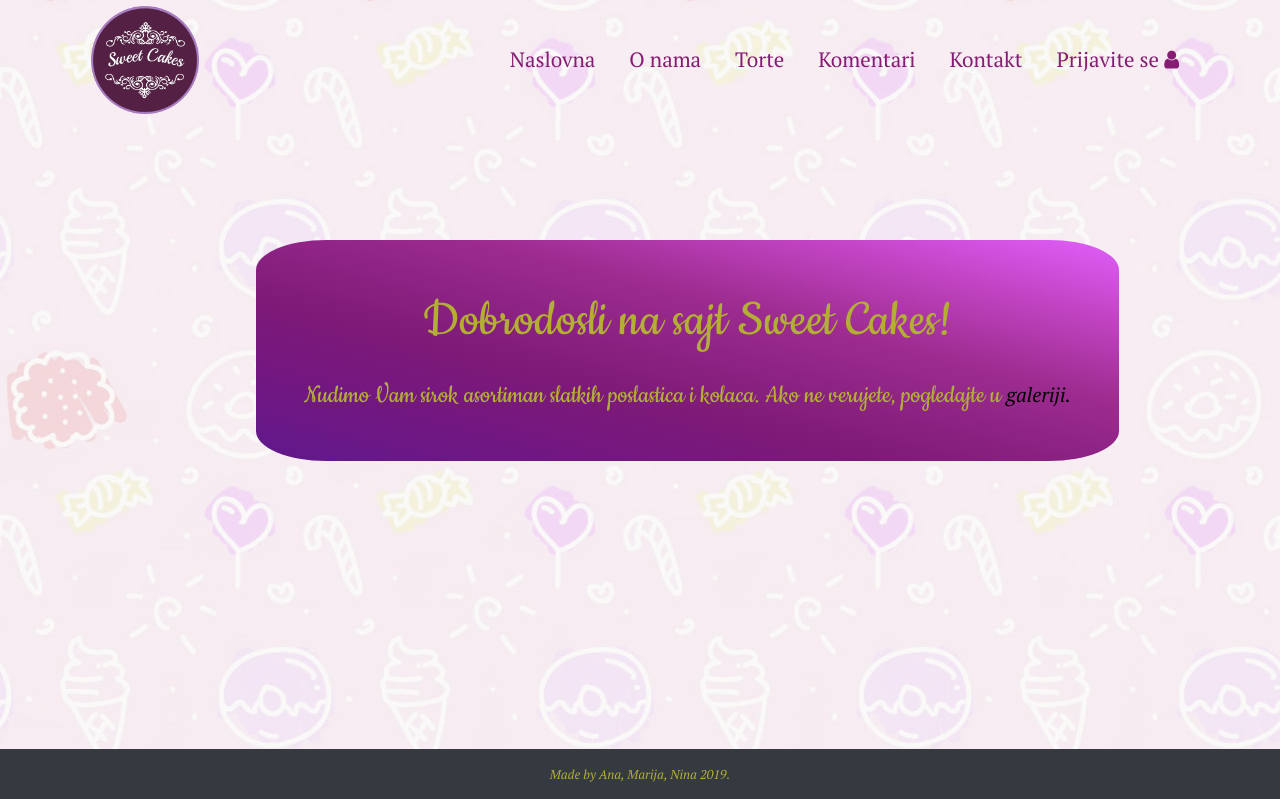
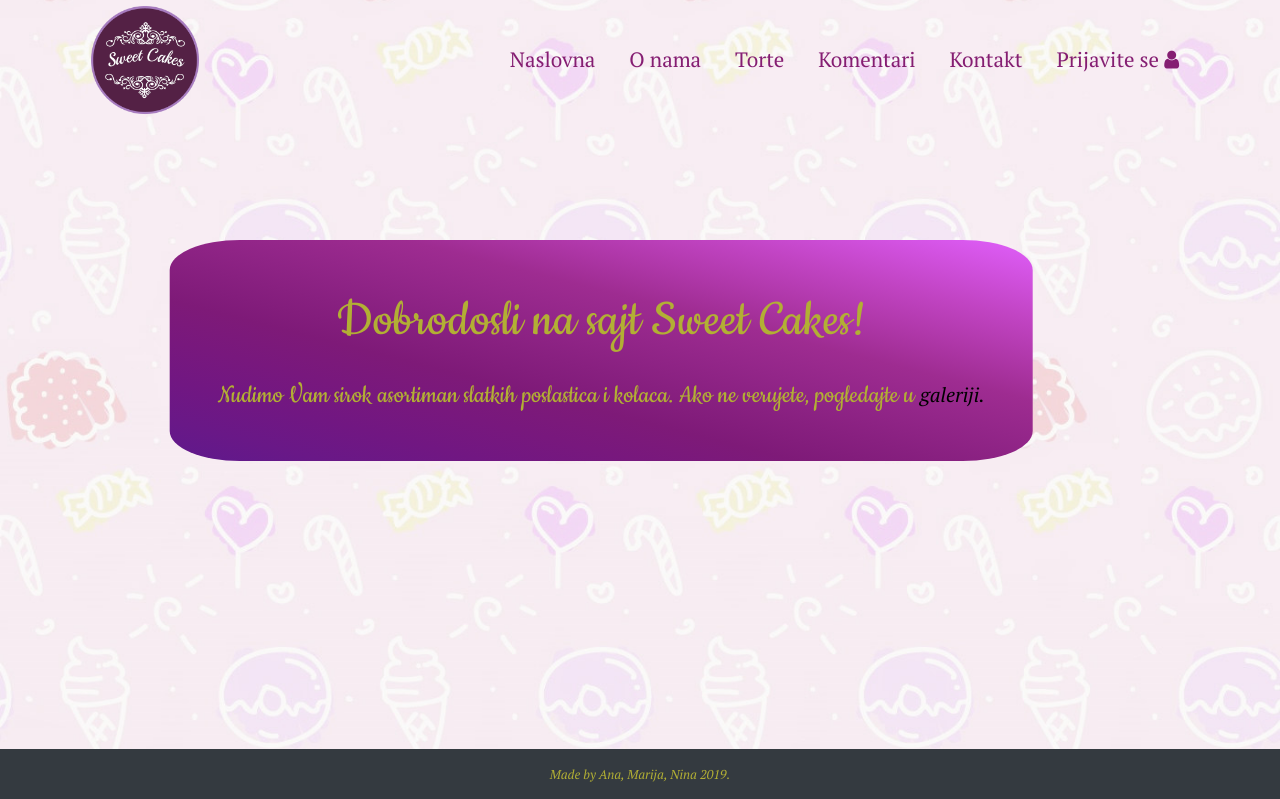
Before and after one commit to anin18/anin18.github.io, a PHP site: page /zavrsniProjekat/ in a window 1280 px wide. Shown: the top 799 px of the page. Run offline with PHP 8.4, Linux system fonts and the light colour scheme.

Commit message:
Update style.css

```diff
--- a/css/style.css
+++ b/css/style.css
@@ -136,6 +136,7 @@ header{
 .main-sweet-info {
     top:30%;
     left:20%;
+    transform:translate(-10%);
     background-image: linear-gradient(to right top, #5f198c, #691887, #711782, #78187d, #7e1a78, #882080, #932689, #9e2c91, #b038aa, #c144c3, #d151df, #e05ffb);
     background-attachment: fixed;
     border-radius: 70px/30px;
```
